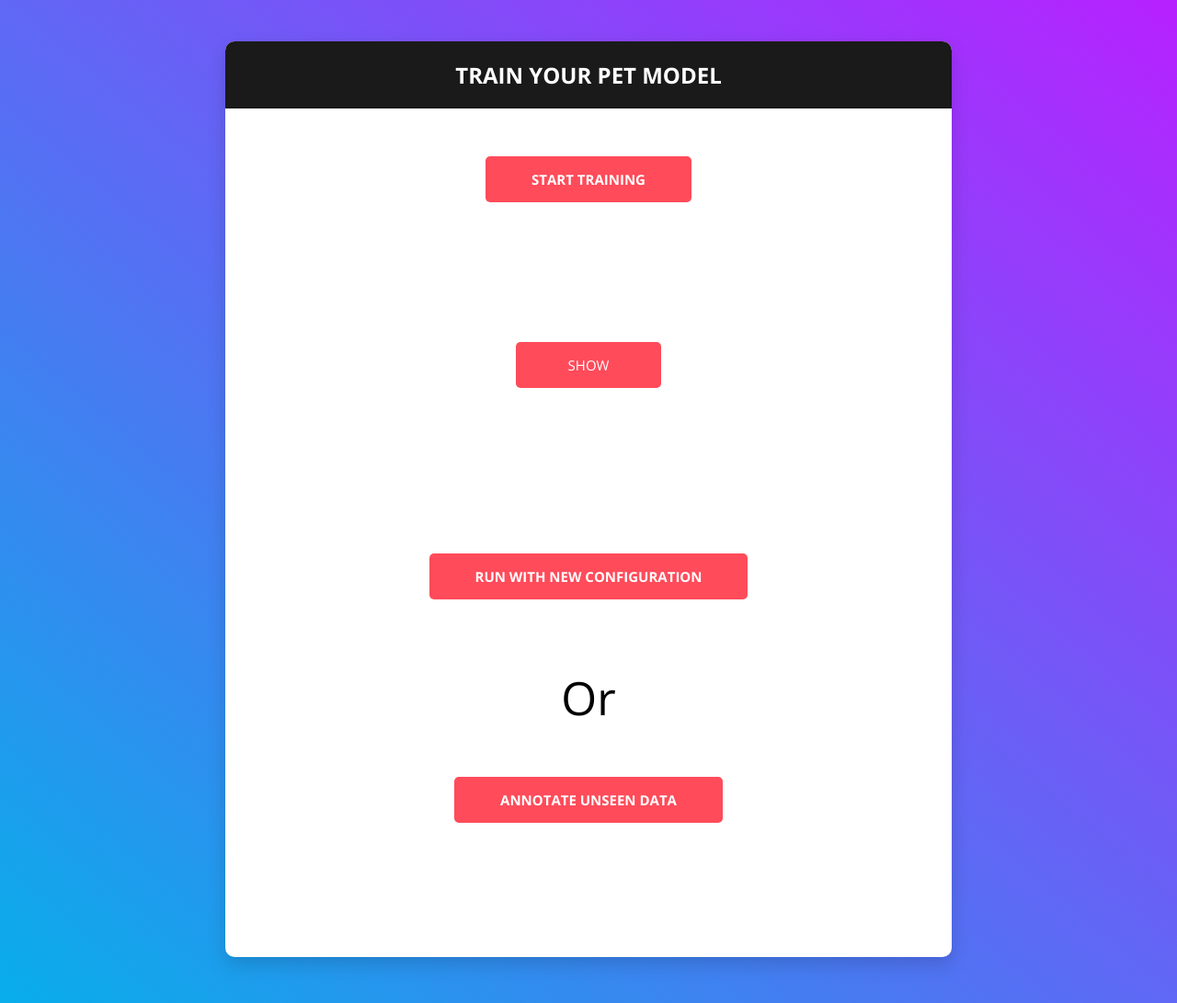
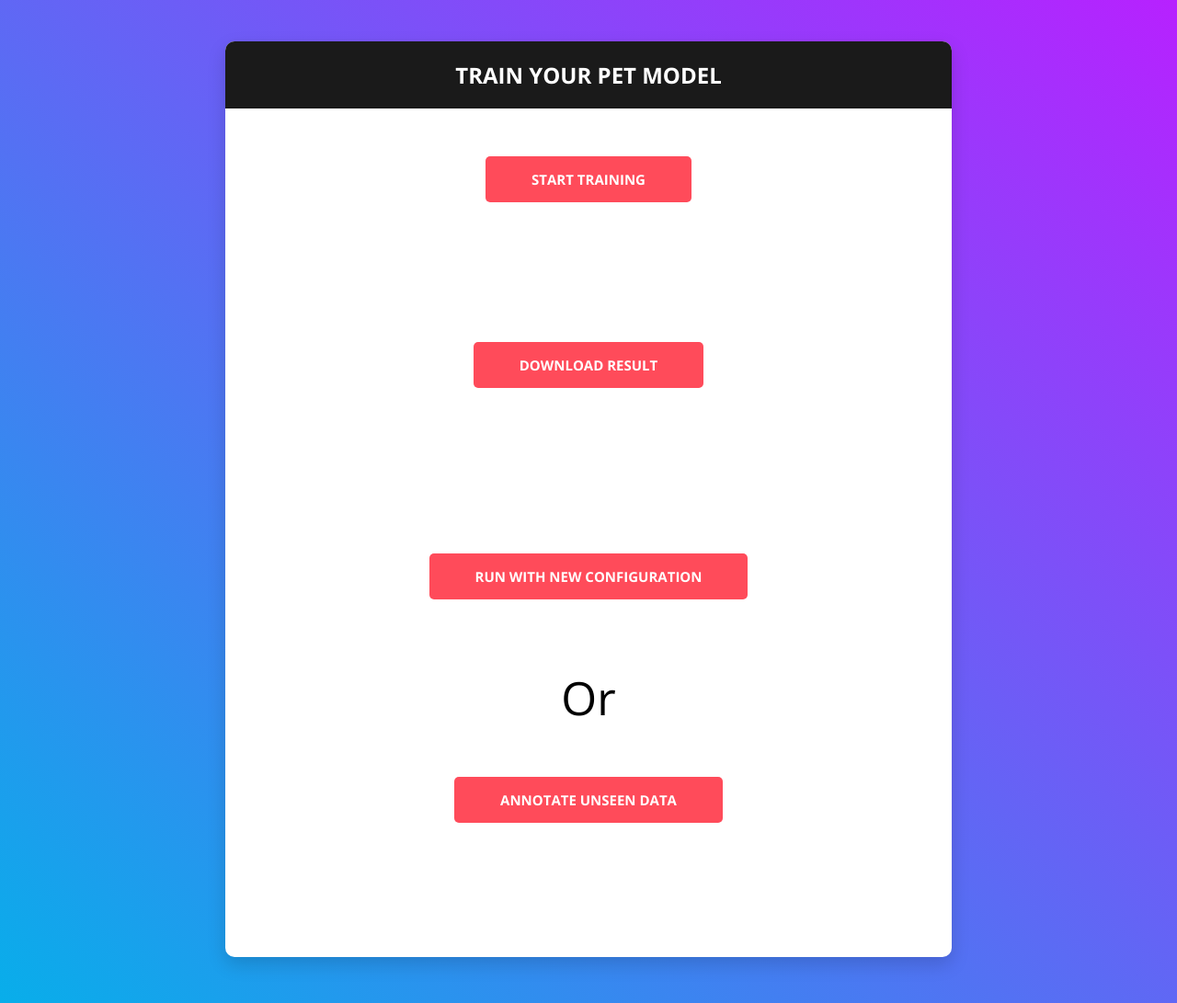
Before and after one commit to dieterich-lab/PETGUI, a FastAPI app: page /logging in a window 1280 px wide. Shown: the whole page at 92% size. Run offline with FastAPI, Linux system fonts and the light colour scheme; some libraries are stand-ins or nearby versions.

Commit message:
update code for second page

```diff
--- a/app/petGui.py
+++ b/app/petGui.py
@@ -205,9 +205,9 @@ def results(request: Request):
             pass
     with open("results.json", "w") as res:
         json.dump(scores, res)
-    url_homepage, url_download = request.url_for("cleanup"), request.url_for("download")
-    return templates.TemplateResponse("results.html", {"request": request, "scores": scores,
-                                                       "url_homepage": url_homepage, "url_download": url_download})
+    #url_homepage, url_download = request.url_for("cleanup"), request.url_for("download")
+    # return templates.TemplateResponse("results.html", {"request": request, "scores": scores,
+    #                                                    "url_homepage": url_homepage, "url_download": url_download})
 
 
 @app.get("/download", name="download")
@@ -216,7 +216,7 @@ def download():
     Returns:
          final dict, e.g.: dict={p0-i0: {acc: 0.5, ...}, ...}
     """
-    return FileResponse("logging.txt", filename="logging.txt")
+    return FileResponse("results.json", filename="results.json")
 
 
 @app.get("/cleanup")
@@ -307,6 +307,7 @@ async def kickoff(request: Request):
     '''Start PET'''
     file_name = data["file"]
     train(file=file_name,templates = template_cnt)
+    results()
 
     # background_tasks.add_task(train, file_name, template_cnt)
     # redirect_url = request.url_for('logging')
--- a/templates/next.html
+++ b/templates/next.html
@@ -47,6 +47,19 @@
                  });
      }
  </script>
+    <script>
+      async function downloadFile() {
+        const response = await fetch("/download");
+        const blob = await response.blob();
+        const url = URL.createObjectURL(blob);
+        const link = document.createElement("a");
+        link.href = url;
+        link.download = "logging.txt";
+        document.body.appendChild(link);
+        link.click();
+        link.remove();
+      }
+    </script>
 
  <script type="text/javascript">
   $(function() {
@@ -125,8 +138,9 @@ text-align: start;
 </style>
 
   <div class="card-body" id="container">
-      <input class="btn btn--radius-2 btn--red" type='button' onclick='tableFromJson()'
-         value='Show' />
+       <button onclick="downloadFile()" class="btn btn--radius-2 btn--red">
+         Download Result
+      </button>
 
   <p id='showData'></p>
   <p id='msg'></p>
```
